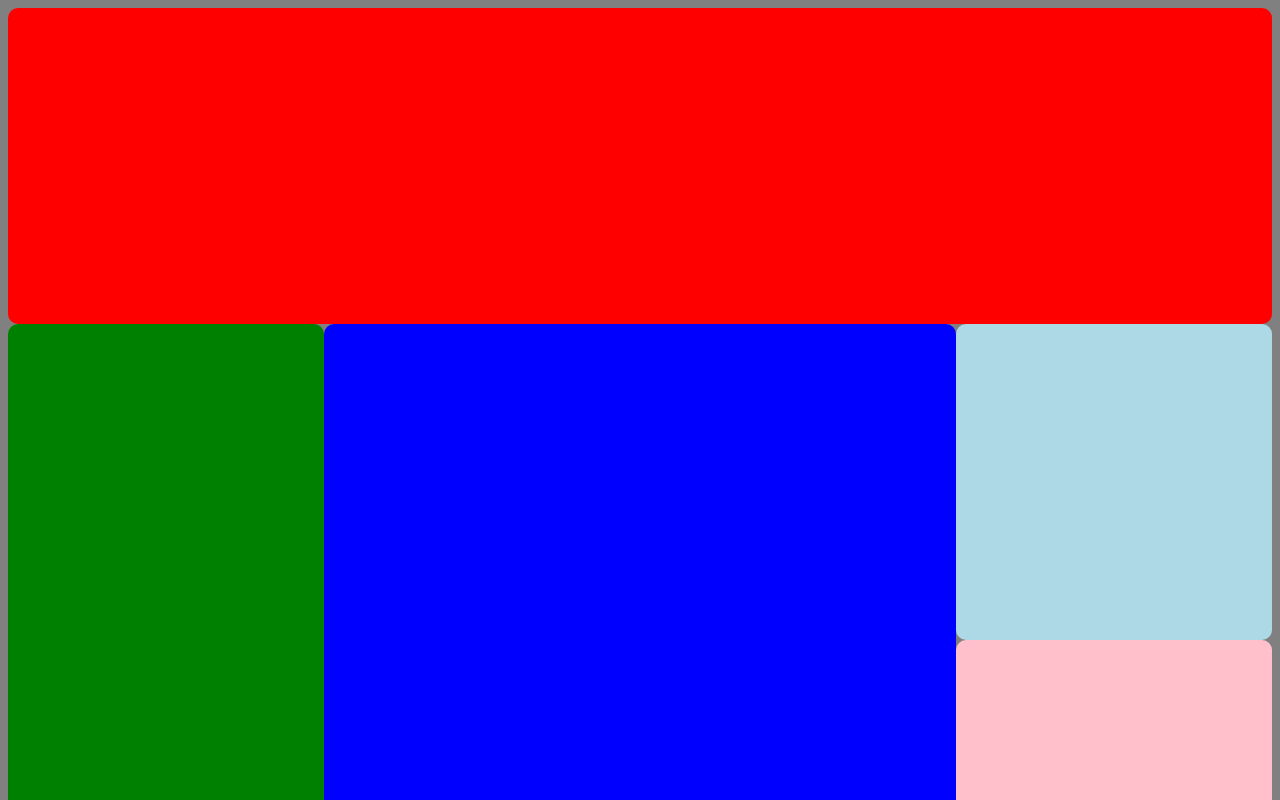
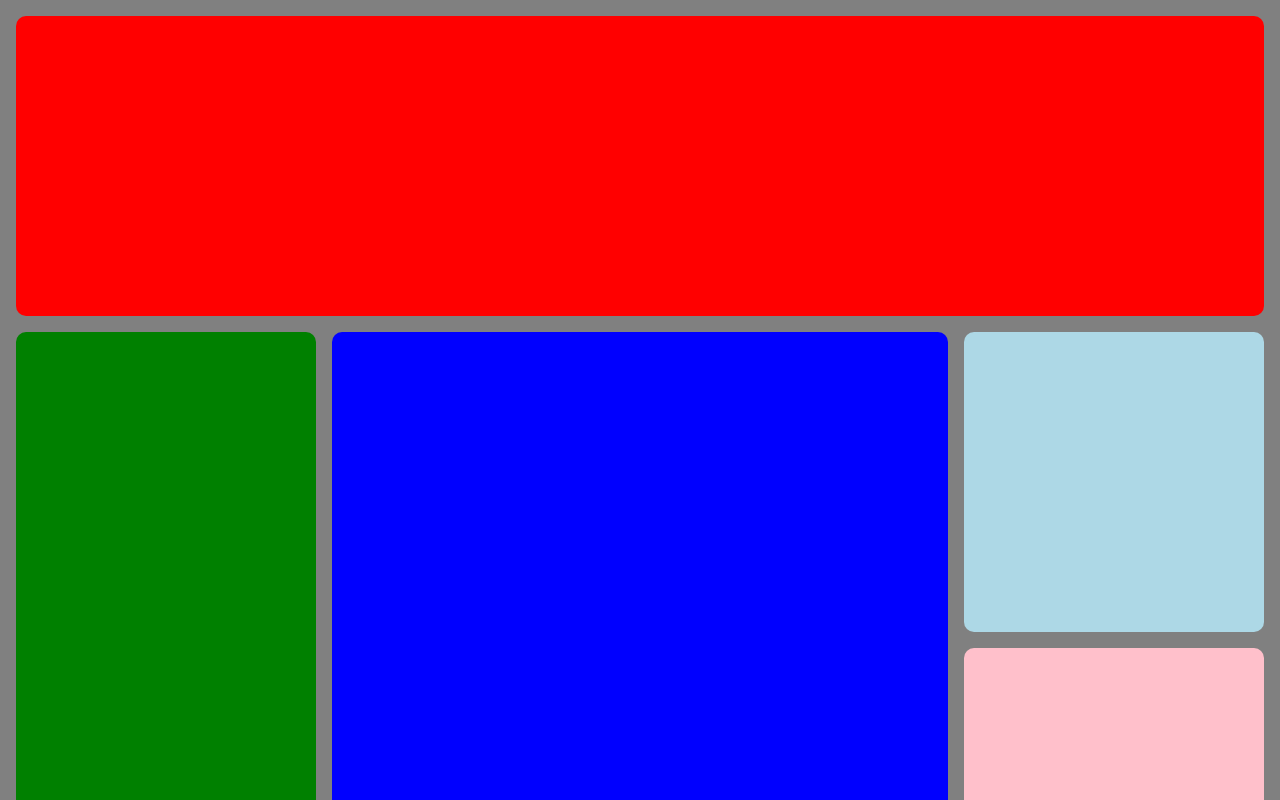
Before and after one commit to Guliima/projeto-curso-flex-e-grid, a plain HTML site: page grid.html in a window 1280 px wide. Shown: the top 800 px of the page. Drawn offline with Linux system fonts and the light colour scheme.

Commit message:
treinando gap

```diff
--- a/assets/css/grid.css
+++ b/assets/css/grid.css
@@ -7,17 +7,17 @@
     background-color: gray;
     width: 100vw;
     height: 100vw;
-    padding: 8px;
+    padding: 16px;
     display: grid;
     grid-template-columns: 1fr 1fr 1fr 1fr;
     grid-template-rows: 1fr 1fr 1fr 1fr;
+    gap: 16px;
 }
 
 .cabecalho {
     background-color: red;
     min-width: 50px;
     min-height: 50px;
-    padding: 8px;
     border-radius: 10px;
     grid-column: span 4;
 }
@@ -26,7 +26,6 @@
     background-color: green;
     min-width: 50px;
     min-height: 50px;
-    padding: 8px;
     border-radius: 10px;
     grid-row: span 3;
 }
@@ -35,7 +34,6 @@
     background-color: blue;
     min-width: 50px;
     min-height: 50px;
-    padding: 8px;
     border-radius: 10px;
     grid-column: span 2;
     grid-row: span 3;
@@ -45,7 +43,6 @@
     background-color: lightblue;
     min-width: 50px;
     min-height: 50px;
-    padding: 8px;
     border-radius: 10px;
 }
 
@@ -53,7 +50,6 @@
     background-color: pink;
     min-width: 50px;
     min-height: 50px;
-    padding: 8px;
     border-radius: 10px;
     grid-row: span 2;
 }
```
